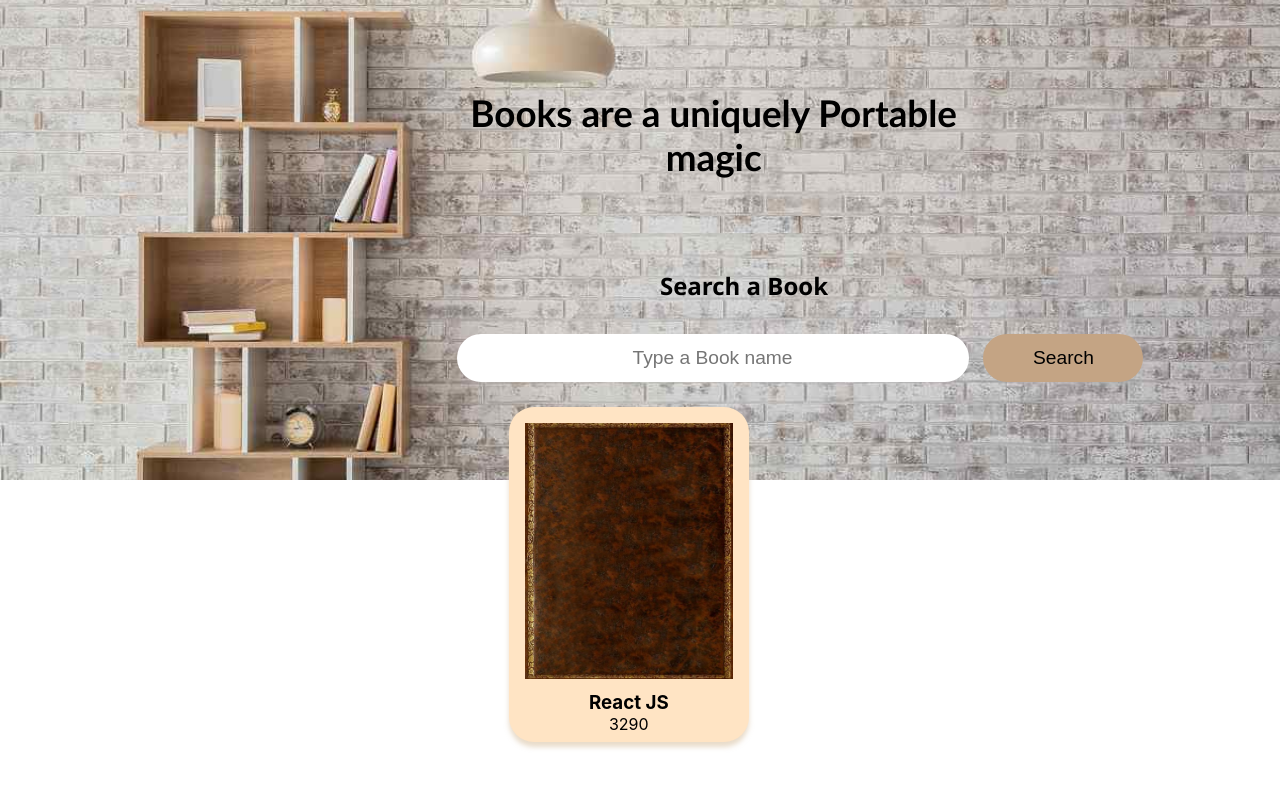
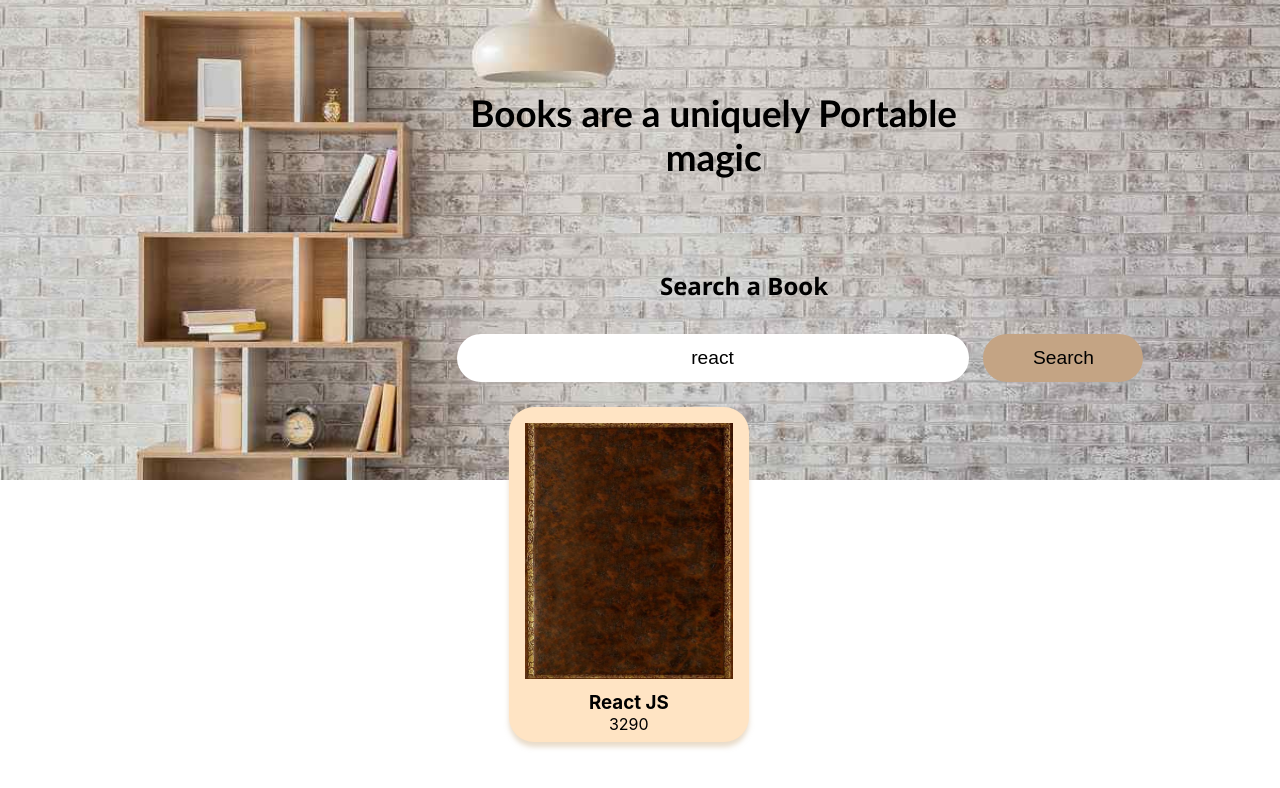
Before and after one commit to sgujuluva/books-app, a React (Create React App) app: page / in a window 1280 px wide. Shown: the top 788 px of the page. Built offline with nearby package versions, Linux system fonts and the light colour scheme; no server answers.

Commit message:
api not resolvinbg

```diff
--- a/src/App.js
+++ b/src/App.js
@@ -7,36 +7,22 @@ import "./App.css";
 
 function App() {
   //state for user input search
-  const [search, setSearch] = useState("");
+  const [search, setSearch] = useState("react");
   //state for data from api
   const [bookData, setBookData] = useState([]);
   //fetching api
-  const apiFetch = async () => {
+  const apiFetch = async (search) => {
     let response = await fetch(
       `https://www.googleapis.com/books/v1/volumes?q=${search}&key=AIzaSyBGxpDYEOpN8ihF0iRPm2BqRa5EBfJq-yk`
     );
     let data = await response.json();
-    return data;
+    console.log(data);
   };
-  /* const searchBook = (evt) => {
-    if (evt.key === "Enter") {
-      fetch(
-        `https://www.googleapis.com/books/v1/volumes?q=` +
-          search +
-          `&key=AIzaSyBGxpDYEOpN8ihF0iRPm2BqRa5EBfJq-yk`
-      ).then((res) =>  setBookData(res.data.items))
-      .catch(err => console.log("error"))
-    }
-  }; */
-  console.log("the book data is:", bookData);
-  //useeffect to fetch api
-  useEffect(() => {
-    apiFetch(search).then((result) => setBookData(result.data));
-  });
 
   //search click function
   const handleSubmit = (e) => {
     e.preventDefault();
+    apiFetch(search).then((result) => setBookData(result.data));
   };
 
   return (
```
